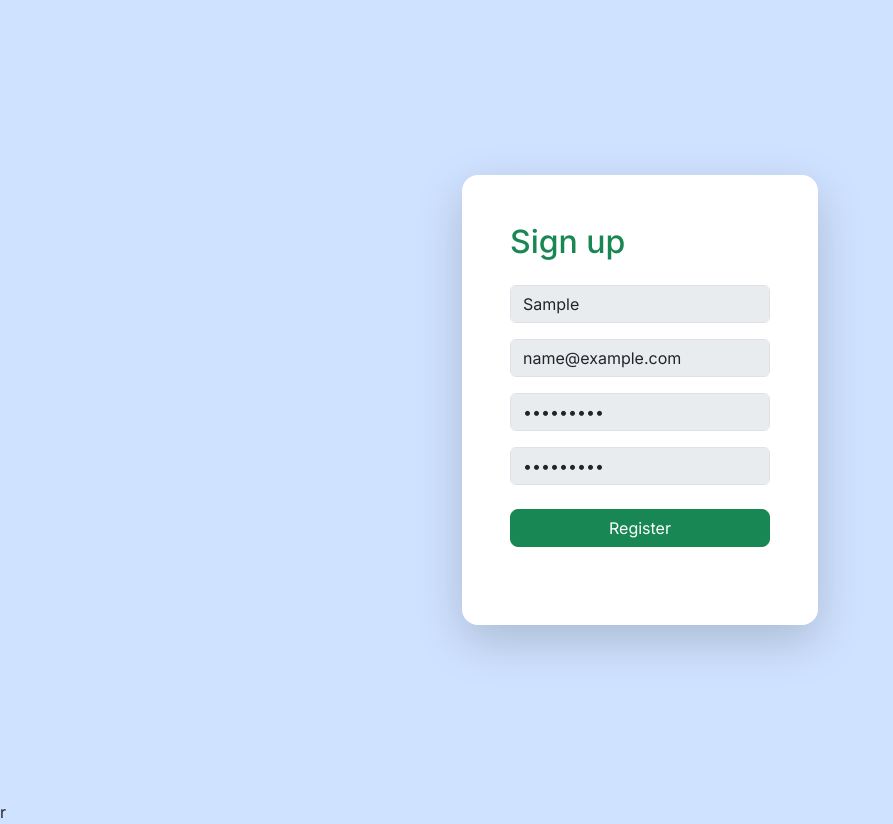
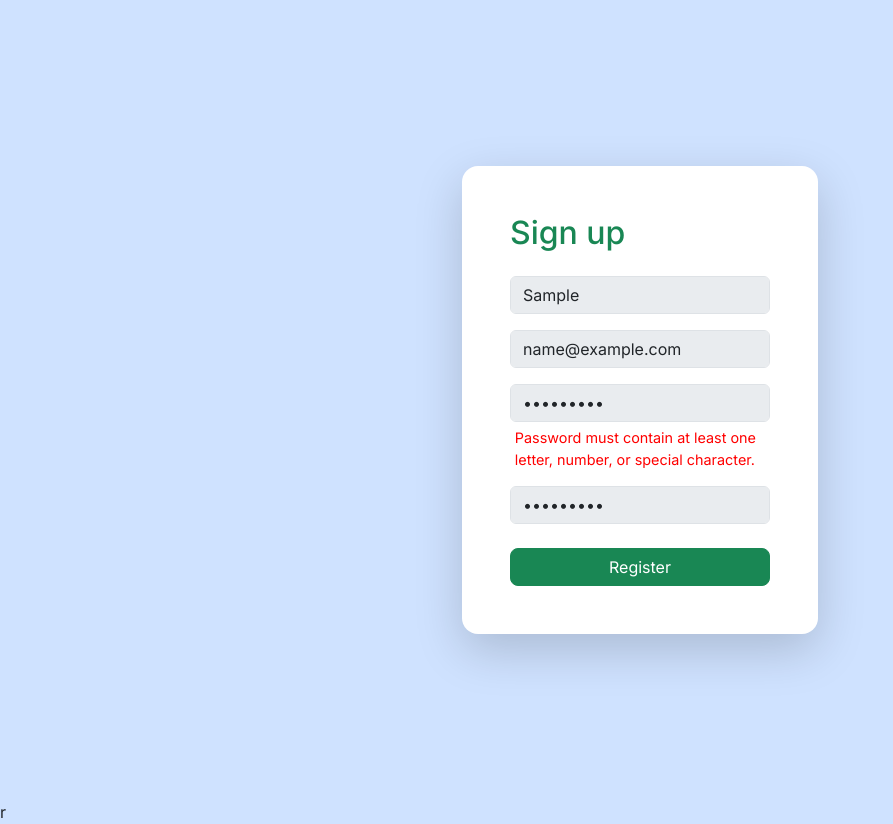
Before and after one commit to Alex-dev1356/UserRegistrationUI, an Angular app: page / in a window 1280 px wide. Both pictures are taken after typing "Sample", "name@example.com", "Sample123", "Sample123" into the empty fields and a click on the button "Register". Shown: the whole page, without its empty margins (0-893 px from the left). Built offline with nearby package versions, Linux system fonts and the light colour scheme.

Commit message:
Showing Errors if there's any Validation Logic that catches an error in the fields

```diff
--- a/src/app/user/registration/registration.component.html
+++ b/src/app/user/registration/registration.component.html
@@ -6,21 +6,46 @@
     <div class="mb-3">
         <input class="form-control bg-body-secondary"
         placeholder="Full Name" formControlName="fullName">
+        <div class="error-feedback" *ngIf="hasDisplayableError('fullName') && form.controls.fullName.hasError('required')">
+            Please enter your full name.
+        </div>
     </div>
 
     <div class="mb-3">
         <input class="form-control bg-body-secondary"
         placeholder="Email" formControlName="email">
+        <div class="error-feedback" *ngIf="hasDisplayableError('email')">
+            <div *ngIf="form.controls.email.hasError('required')">
+                Please enter your email address.
+            </div>
+            <div *ngIf="form.controls.email.hasError('email')">
+                Please enter a valid email address.
+            </div>
+        </div>
     </div>
 
     <div class="mb-3">
         <input type="password" class="form-control bg-body-secondary"
         placeholder="Password" formControlName="password">
+        <div class="error-feedback" *ngIf="hasDisplayableError('password')">
+            <div *ngIf="form.controls.password.hasError('required')">
+                Please enter your password.
+            </div>
+            <div *ngIf="form.controls.password.hasError('minlength')">
+                Password must be at least 6 characters long.
+            </div>
+            <div *ngIf="form.controls.password.hasError('pattern')">
+                Password must contain at least one letter, number, or special character.
+            </div>
+        </div>
     </div>
 
     <div class="mb-3">
         <input type="password" class="form-control bg-body-secondary"
         placeholder="Confirm Password" formControlName="confirmPassword">
+        <div class="error-feedback" *ngIf="hasDisplayableError('confirmPassword') && form.controls.confirmPassword.hasError('passwordMismatch')">
+            Passwords do not match.
+        </div>
     </div>
 
     <div class="mt-4">
--- a/src/app/user/registration/registration.component.ts
+++ b/src/app/user/registration/registration.component.ts
@@ -1,10 +1,11 @@
+import { CommonModule, NgIf } from '@angular/common';
 import { Component, inject } from '@angular/core';
 import { ReactiveFormsModule, FormBuilder, Validators, ValidatorFn, AbstractControl } from '@angular/forms';
 
 @Component({
   selector: 'app-registration',
   standalone: true,
-  imports: [ReactiveFormsModule],
+  imports: [ReactiveFormsModule, CommonModule],
   templateUrl: './registration.component.html',
   styles: ``
 })
@@ -12,6 +13,10 @@ export class RegistrationComponent {
 // Injecting FormBuilder to create a reactive form for user registration
 formBuilder = inject(FormBuilder);
 
+// A boolean variable to track whether the form has been submitted or not. This can be used to conditionally display error messages only after the user has attempted to submit the form.
+isSubmitted: boolean = false;
+
+// Custom validator to check if the password and confirm password fields match
 passwordMatchValidator: ValidatorFn = (control: AbstractControl) : null => {
   const password = control.get('password') //To access the password field in the form
   const confirmPassword = control.get('confirmPassword') //To access the confirm password field in the form
@@ -34,7 +39,7 @@ form = this.formBuilder.group({
     password: ['',[
       Validators.required,
       Validators.minLength(6),
-      Validators.pattern(/(?=.*[a-zA-Z0-9 ])/) // At least one letter, number, or space
+      Validators.pattern(/(?=.*[^a-zA-Z0-9 ])/) // At least one letter, number, or special character without space
     ]],
     confirmPassword:['']
   },
@@ -42,7 +47,14 @@ form = this.formBuilder.group({
 );
 
 onSubmit() {
+  this.isSubmitted = true; // Set the isSubmitted flag to true when the form is submitted
   console.log(this.form.value);
 }
 
+hasDisplayableError(controlName: string) : Boolean {
+  const control = this.form.get(controlName); // To get the form control by its name
+  return Boolean(control?.invalid) && // To check if the control is invalid
+  (Boolean(control?.touched) || this.isSubmitted); // To check if the control has been touched or the form has been submitted. This ensures that error messages are only displayed after the user has interacted with the form or attempted to submit it.
 }
+
+}
--- a/src/styles.scss
+++ b/src/styles.scss
@@ -2,3 +2,11 @@
 body{
     font-family: "Inter", sans-serif;
 }
+
+// form validation
+.error-feedback {
+    font-size: 0.9rem;
+    color: red;
+    margin-top: 0.1rem !important;
+    margin: 0.3rem !important;
+}
```
